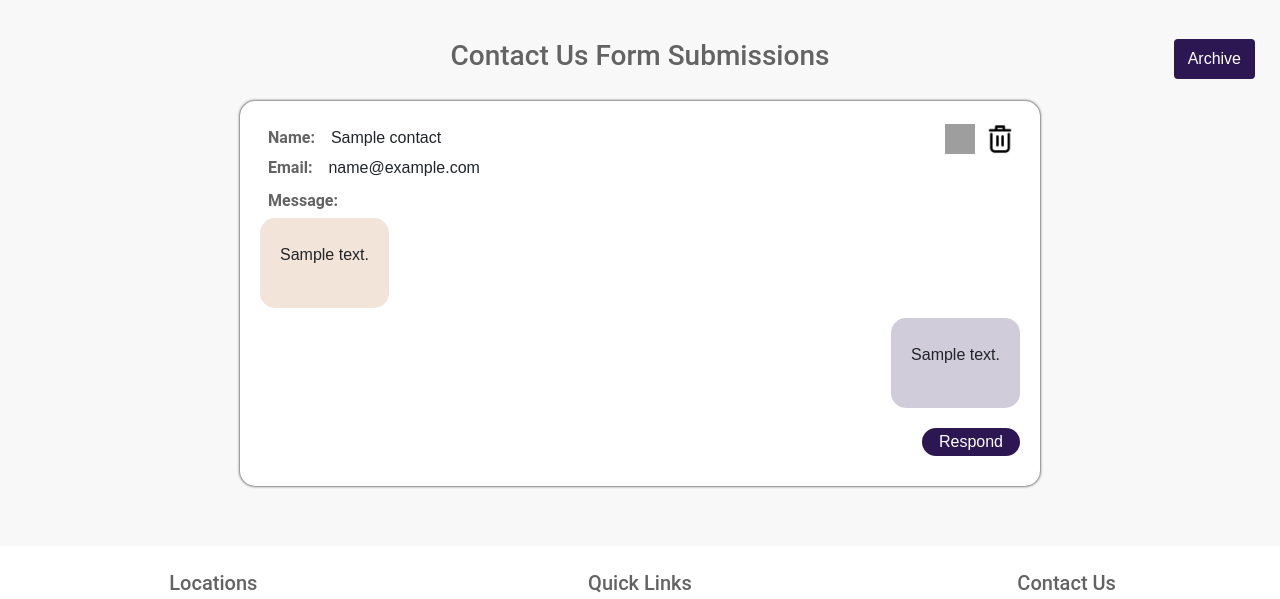
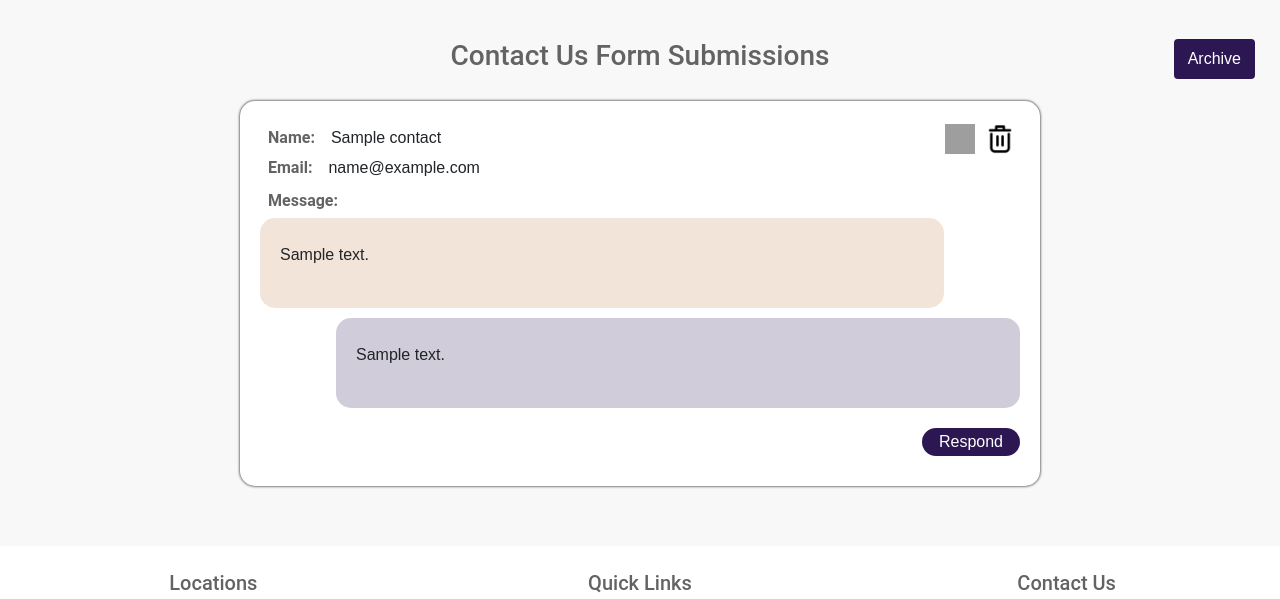
Before and after one commit to chrishwise/wise-law-firm-website, a Flask app: page /contact-submissions in a window 1280 px wide. Shown: the part 203-802 px from the top of the page. Run offline with Flask 3, Linux system fonts and the light colour scheme; a user stored in the database is signed in; tables that the repository leaves empty hold one stand-in row (values such as "Sample post"); some libraries are stand-ins or nearby versions; grey boxes are pictures that could not be loaded.

Commit message:
contact submissions formatting

```diff
--- a/website/static/css/main.css
+++ b/website/static/css/main.css
@@ -1239,11 +1239,16 @@ form.form-container input, form.form-container select{
     background-color: var(--gold-opaque);
     padding: 20px;
     border-radius: 15px;
+    width: 90%;
+    margin-bottom: 10px;
 }
 .opaque-bg-purple {
     background-color: var(--purple-opaque);
     padding: 20px;
     border-radius: 15px;
+    width:90%;
+    margin-bottom:10px;
+    align-self: flex-end;
 }
 
 .fullwidth {
--- a/website/templates/contact-submissions.html
+++ b/website/templates/contact-submissions.html
@@ -68,8 +68,7 @@
                     </div>
                     {% if contact.contact_response %}
                         {% for response in contact.contact_response %}
-                            <div class="opaque-bg-purple"
-                                 style="width: fit-content; margin:10px 0; align-self: flex-end">
+                            <div class="opaque-bg-purple">
                                 <p class="db-text">{{ response.message }}</p>
                             </div>
                         {% endfor %}
```
